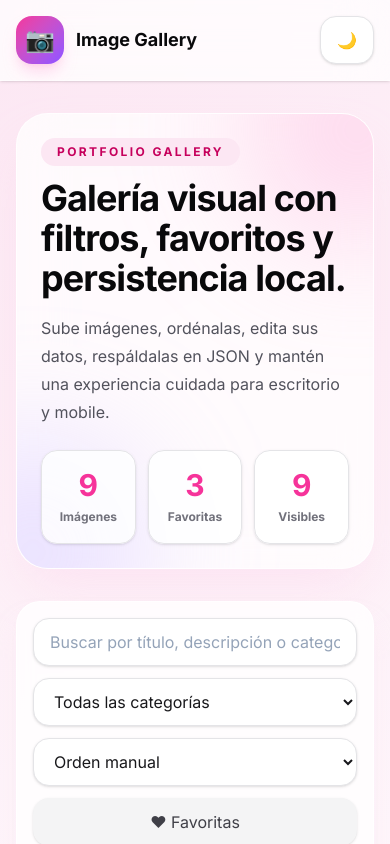
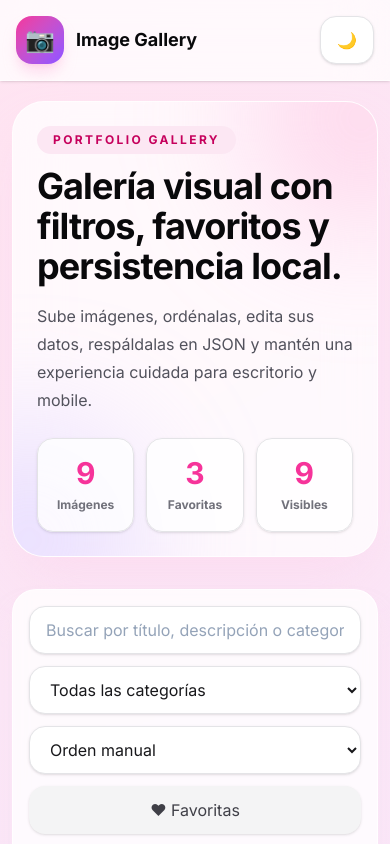
Before and after one commit to NoisGit/image-gallery-app, a React (Vite) app: page / in a window 390 px wide. Shown: the top 844 px of the page. Built offline with nearby package versions, Linux system fonts and the light colour scheme.

Commit message:
style: soften mobile background

```diff
--- a/src/App.tsx
+++ b/src/App.tsx
@@ -13,16 +13,16 @@ export default function App() {
       className={`relative flex min-h-screen w-full flex-col overflow-x-hidden transition-colors duration-300 ${
         theme === "dark"
           ? "bg-zinc-950 text-zinc-100"
-          : "bg-[radial-gradient(circle_at_top_left,#fce7f3_0,#ffffff_34%,#f5f3ff_68%,#fff7ed_100%)] text-zinc-900"
+          : "bg-[radial-gradient(circle_at_top_left,#ffe4f1_0,#f4e7ff_42%,#fde7f3_74%,#f7d9e8_100%)] text-zinc-900"
       }`}
     >
       <div className="pointer-events-none fixed inset-0 -z-10 overflow-hidden">
-        <div className="absolute left-1/2 top-0 h-96 w-96 -translate-x-1/2 rounded-full bg-pink-300/30 blur-3xl dark:bg-pink-700/20" />
-        <div className="absolute bottom-10 right-0 h-96 w-96 rounded-full bg-violet-300/25 blur-3xl dark:bg-violet-700/20" />
+        <div className="absolute -left-24 top-20 h-80 w-80 rounded-full bg-pink-400/25 blur-3xl dark:bg-pink-700/20 sm:left-1/2 sm:top-0 sm:h-96 sm:w-96 sm:-translate-x-1/2" />
+        <div className="absolute bottom-10 right-[-6rem] h-96 w-96 rounded-full bg-violet-400/25 blur-3xl dark:bg-violet-700/20 sm:right-0" />
       </div>
 
       <Header />
-      <main className="flex flex-1 justify-center px-4 py-8 sm:px-6 lg:px-8">
+      <main className="flex flex-1 justify-center px-3 py-5 sm:px-6 sm:py-8 lg:px-8">
         <Gallery />
       </main>
       <Footer />
```
